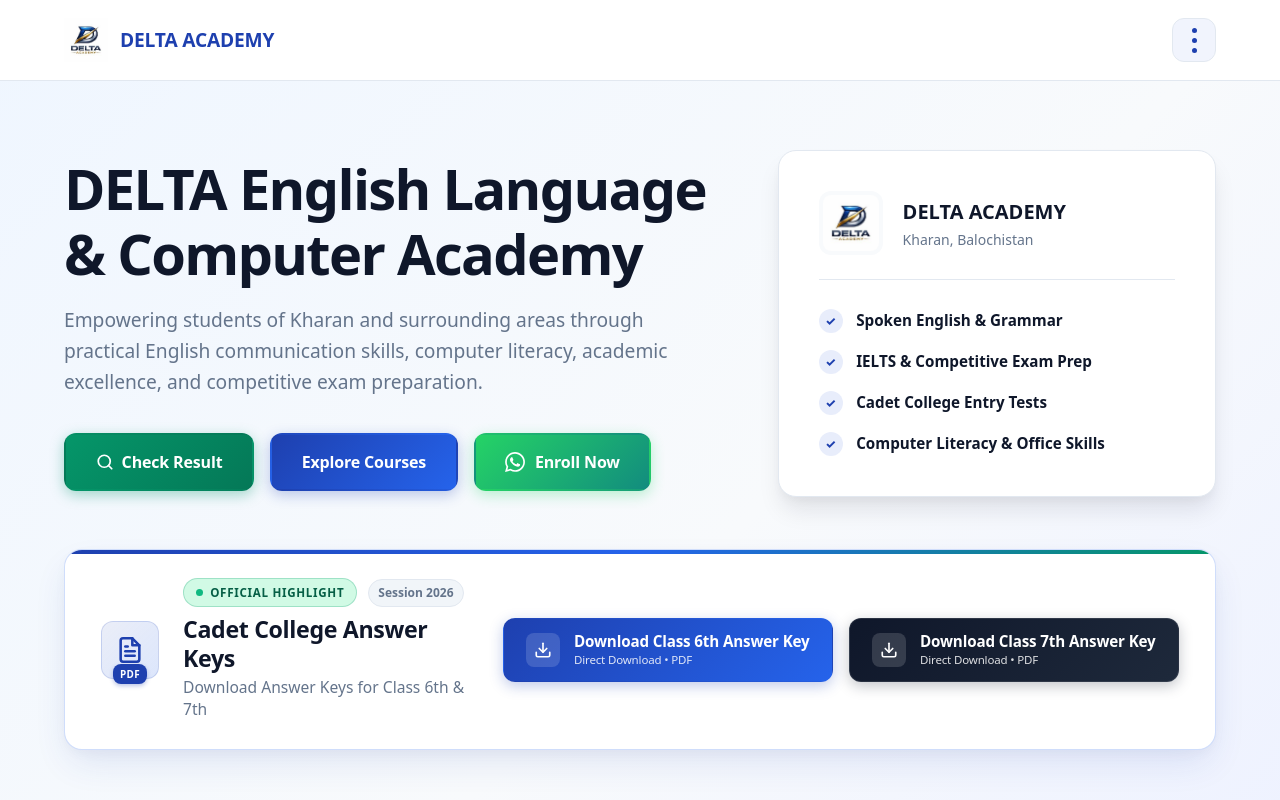
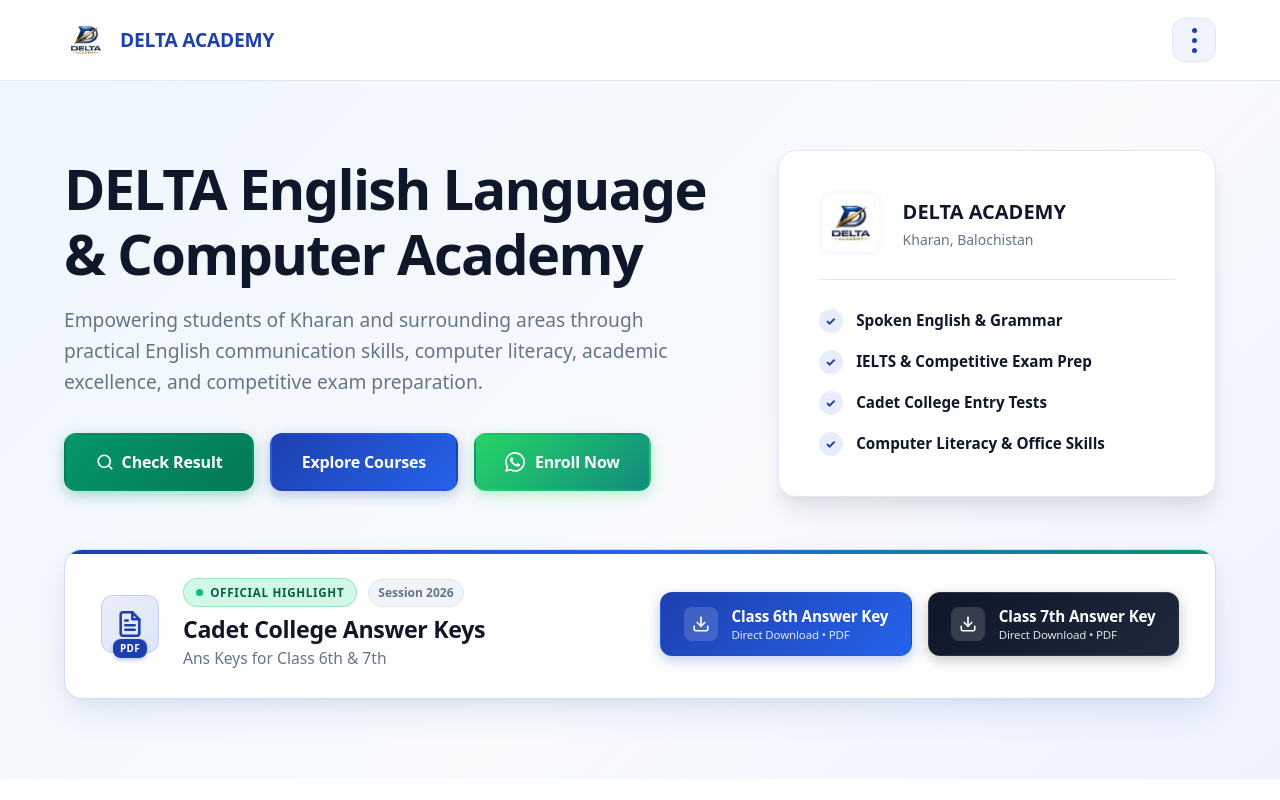
Before and after one commit to Kamran-Liaquat404/DELTA-ACADEMY, a plain HTML site: page index.html in a window 1280 px wide. Shown: the top 800 px of the page. Drawn offline with Linux system fonts and the light colour scheme.

Commit message:
Update index.html

```diff
--- a/index.html
+++ b/index.html
@@ -161,7 +161,7 @@
               <span class="cadet-session-tag">Session 2026</span>
             </div>
             <h3 class="cadet-highlight-title">Cadet College Answer Keys</h3>
-            <p class="cadet-highlight-subtitle">Download Answer Keys for Class 6th &amp; 7th</p>
+            <p class="cadet-highlight-subtitle">Ans Keys for Class 6th &amp; 7th</p>
           </div>
         </div>
 
@@ -175,7 +175,7 @@
               </svg>
             </div>
             <div class="btn-cadet-text">
-              <span class="btn-cadet-main">Download Class 6th Answer Key</span>
+              <span class="btn-cadet-main">Class 6th Answer Key</span>
               <span class="btn-cadet-sub">Direct Download &bull; PDF</span>
             </div>
           </a>
@@ -189,7 +189,7 @@
               </svg>
             </div>
             <div class="btn-cadet-text">
-              <span class="btn-cadet-main">Download Class 7th Answer Key</span>
+              <span class="btn-cadet-main">Class 7th Answer Key</span>
               <span class="btn-cadet-sub">Direct Download &bull; PDF</span>
             </div>
           </a>
```
